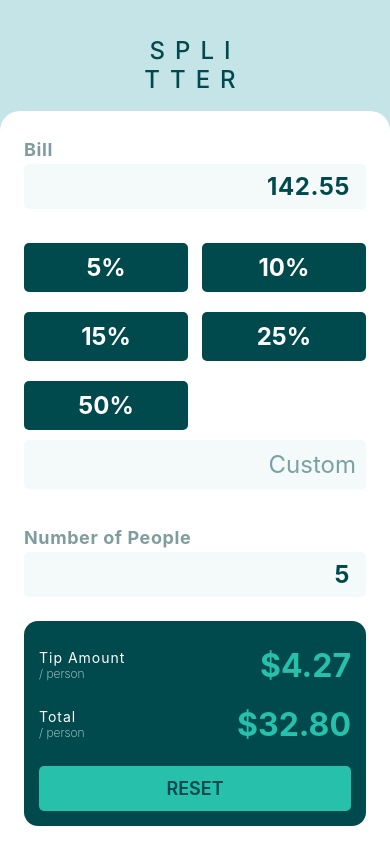
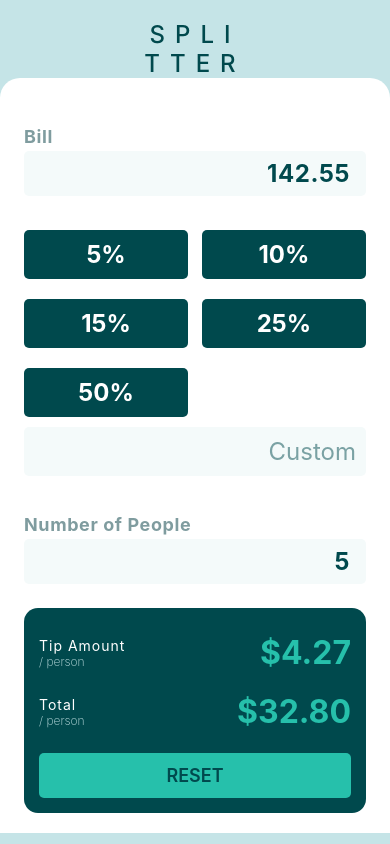
Before and after one commit to dheysonalves/tip-calculator-react-native, a React Native app: screen / in a window 390 px wide. Built offline with nearby package versions, Linux system fonts and the light colour scheme.

Commit message:
fix: update css from the main page

```diff
--- a/App.tsx
+++ b/App.tsx
@@ -22,19 +22,19 @@ export default function App() {
 	];
 
 	return (
-		<View style={styles.container}>
+		<ScrollView style={styles.container}>
 			<View style={styles.header}>
 				<Text style={styles.headerText}>SPLI</Text>
 				<Text style={styles.headerText}>TTER</Text>
 			</View>
-			<ScrollView style={styles.content}>
+			<View style={styles.content}>
 				<StatusBar style="auto" />
 				<InputData title="Bill" dataValue="142.55" />
 				<PriceButtons pricesData={DATA} customInputValue="" />
 				<InputData title="Number of People" dataValue="5" />
 				<PresentationPerPerson tipAmount="4.27" totalValue="32.80" />
-			</ScrollView>
-		</View>
+			</View>
+		</ScrollView>
 	);
 }
 
@@ -44,11 +44,12 @@ const styles = StyleSheet.create({
 		backgroundColor: "hsl(185, 41%, 84%)",
 	},
 	header: {
-		flex: 5,
+		flex: 1,
 		justifyContent: "center",
 		alignItems: "center",
 		backgroundColor: "hsl(185, 41%, 84%)",
 		paddingTop: 20,
+		height: 200,
 	},
 	headerText: {
 		color: "hsl(183, 100%, 15%)",
@@ -59,6 +60,7 @@ const styles = StyleSheet.create({
 	content: {
 		backgroundColor: "#fff",
 		paddingHorizontal: 24,
+		paddingVertical: 20,
 		borderTopLeftRadius: 20,
 		borderTopRightRadius: 20,
 	},
```
